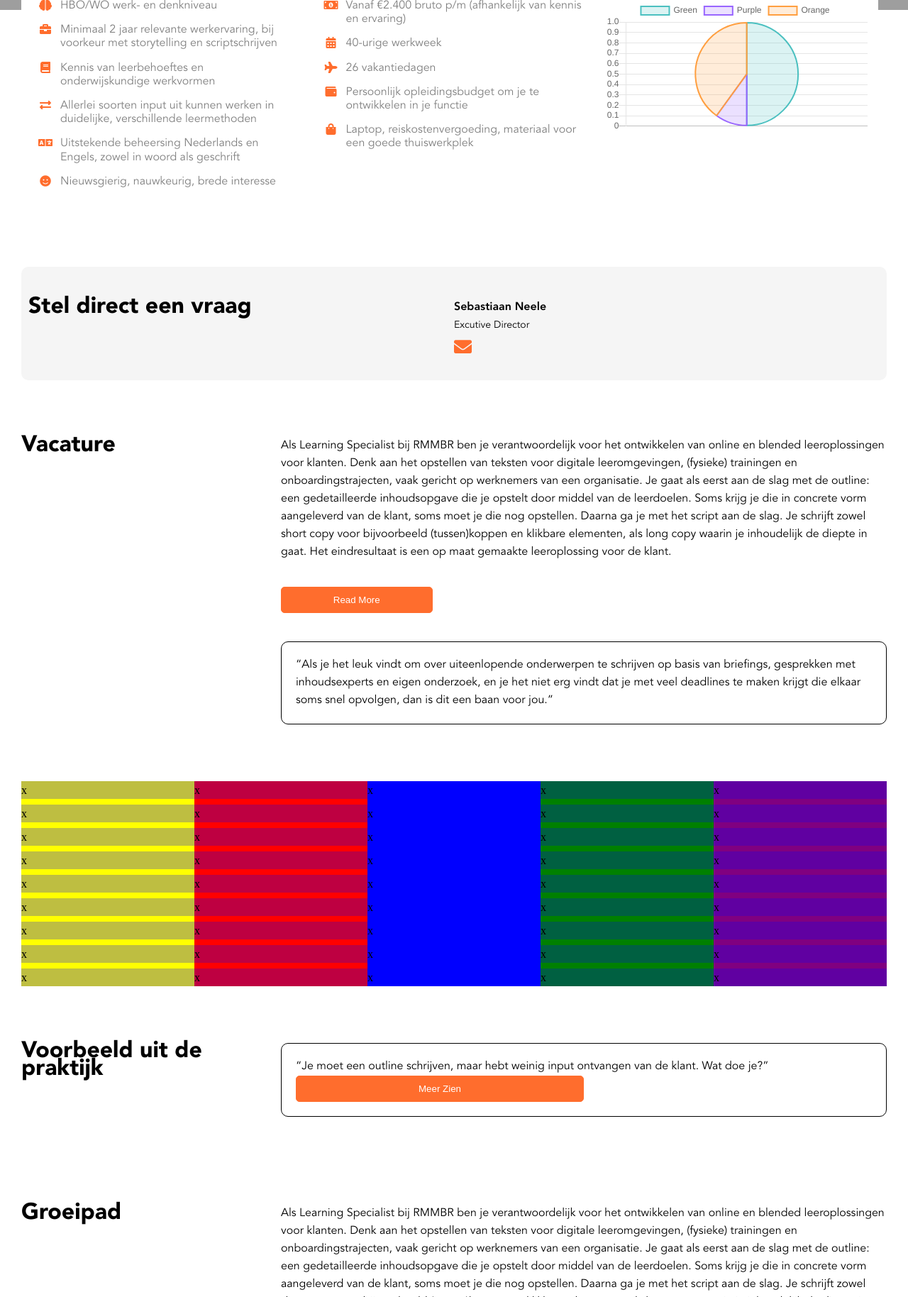
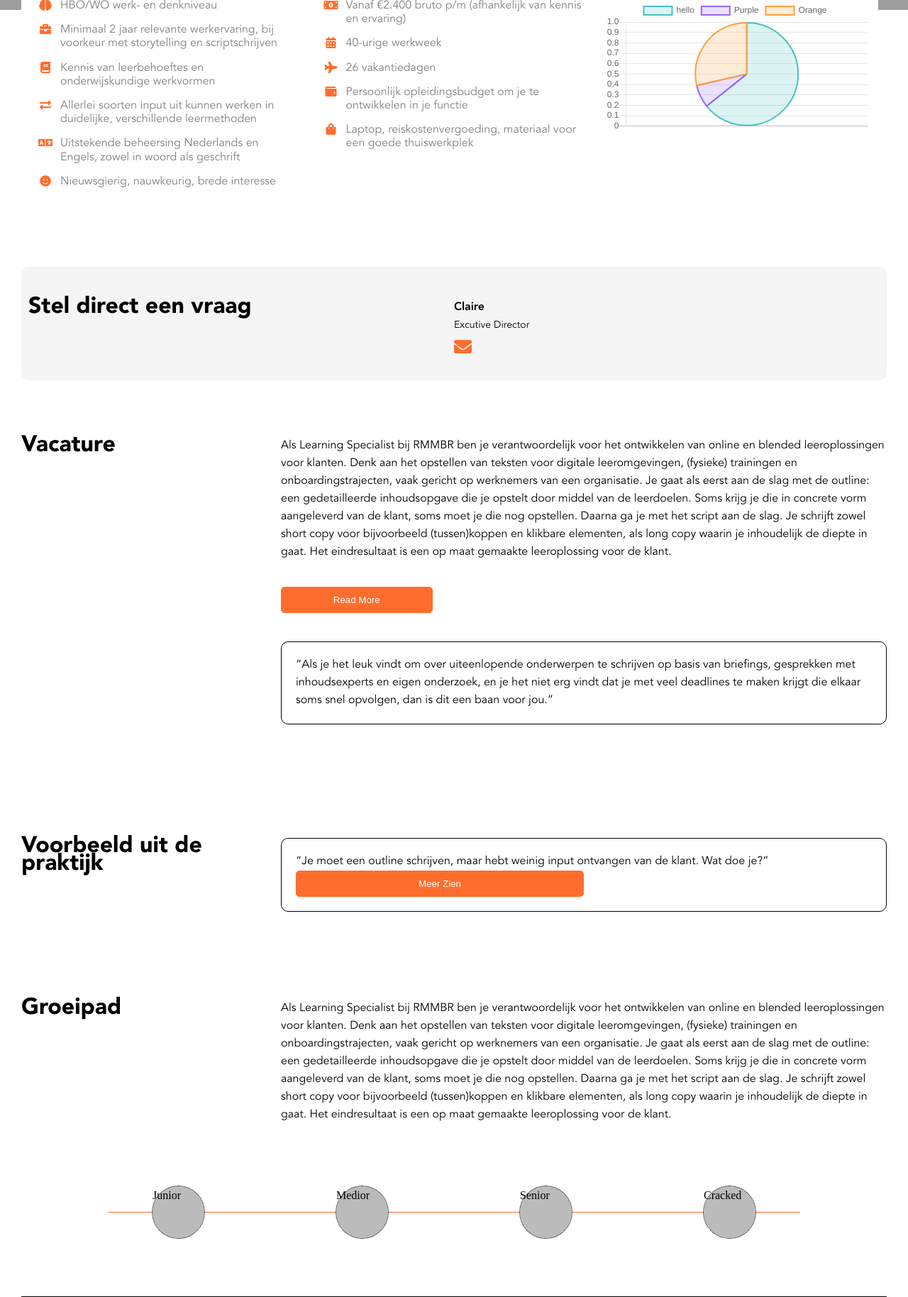
Before and after one commit to SamBaramesi/inBrain, a PHP site: page / in a window 1280 px wide. Shown: the part 621-2449 px from the top of the page at 71% size. Run offline with PHP 8.4, Linux system fonts and the light colour scheme; some libraries are stand-ins or nearby versions; grey boxes are pictures that could not be loaded.

Commit message:
Calendar Update + small adjustments

```diff
--- a/assets/scripts/calendar.js
+++ b/assets/scripts/calendar.js
@@ -1,28 +1,80 @@
-const buttonR = document.getElementById("btnR");
-const buttonL = document.getElementById("btnL");
-const container = document.querySelector(".container");
-let positionX = 0;
+// const buttonR = document.getElementById("btnR");
+// const buttonL = document.getElementById("btnL");
+// const container = document.querySelector(".container");
+// let positionX = 0;
 
-document.getElementById("btnL").disabled = true;
+// document.getElementById("btnL").disabled = true;
 
-buttonR.addEventListener("click", () => {
-    positionX = positionX - 100;
-    container.style.transform = `translateX(${positionX}vw)`;
-    if (positionX === -400) {
-        document.getElementById("btnR").disabled = true;
+// buttonR.addEventListener("click", () => {
+//     positionX = positionX - 100;
+//     container.style.transform = `translateX(${positionX}vw)`;
+//     if (positionX === -400) {
+//         document.getElementById("btnR").disabled = true;
+//     }
+//     if (positionX != 0) {
+//         document.getElementById("btnL").disabled = false;
+//     }
+// })
+
+// buttonL.addEventListener("click", () => {
+//     positionX = positionX + 100;
+//     container.style.transform = `translateX(${positionX}vw)`;
+//     if (positionX === 0) {
+//         document.getElementById("btnL").disabled = true;
+//     }
+//     if (positionX != - 400) {
+//         document.getElementById("btnR").disabled = false;
+//     }
+// })
+
+// let ec = new EventCalendar(document.getElementById('ec'), {
+//     view: 'timeGridWeek',
+//     events: [
+//         // ec.setOption('slotDuration', '01:00')
+//     ]
+// });
+
+let ec = new EventCalendar(document.getElementById('ec'), {
+    view: 'timeGridDay',
+    height: '80vh',
+    headerToolbar: {
+        start: 'prev',
+        center: 'title',
+        end: 'next'
+    },
+    scrollTime: '08:00:00',
+    events: createEvents(),
+    dayMaxEvents: true,
+    nowIndicator: true,
+    selectable: true
+});
+
+function createEvents() {
+    let days = [];
+    for (let i = 0; i < 7; ++i) {
+        let day = new Date();
+        let diff = i - day.getDay();
+        day.setDate(day.getDate() + diff);
+        days[i] = day.getFullYear() + "-" + _pad(day.getMonth() + 1) + "-" + _pad(day.getDate());
     }
-    if (positionX != 0) {
-        document.getElementById("btnL").disabled = false;
-    }
-})
 
-buttonL.addEventListener("click", () => {
-    positionX = positionX + 100;
-    container.style.transform = `translateX(${positionX}vw)`;
-    if (positionX === 0) {
-        document.getElementById("btnL").disabled = true;
-    }
-    if (positionX != - 400) {
-        document.getElementById("btnR").disabled = false;
-    }
-})
+    return [
+        { start: days[0] + " 00:00", end: days[0] + " 09:00", resourceId: 1, display: "background" },
+        { start: days[1] + " 12:00", end: days[1] + " 14:00", resourceId: 2, display: "background" },
+        { start: days[2] + " 17:00", end: days[2] + " 24:00", resourceId: 1, display: "background" },
+        { start: days[0] + " 10:00", end: days[0] + " 14:00", resourceId: 1, title: "The calendar can display background and regular events", color: "#FE6B64" },
+        { start: days[1] + " 16:00", end: days[2] + " 08:00", resourceId: 2, title: "An event may span to another day", color: "#B29DD9" },
+        { start: days[2] + " 09:00", end: days[2] + " 13:00", resourceId: 2, title: "Events can be assigned to resources and the calendar has the resources view built-in", color: "#779ECB" },
+        { start: days[3] + " 14:00", end: days[3] + " 20:00", resourceId: 1, title: "", color: "#FE6B64" },
+        { start: days[3] + " 15:00", end: days[3] + " 18:00", resourceId: 1, title: "Overlapping events are positioned properly", color: "#779ECB" },
+        { start: days[5] + " 10:00", end: days[5] + " 16:00", resourceId: 2, titleHTML: "You have complete control over the <i><b>display</b></i> of events…", color: "#779ECB" },
+        { start: days[5] + " 14:00", end: days[5] + " 19:00", resourceId: 2, title: "…and you can drag and drop the events!", color: "#FE6B64" },
+        { start: days[5] + " 18:00", end: days[5] + " 21:00", resourceId: 2, title: "", color: "#B29DD9" },
+        { start: days[1], end: days[3], resourceId: 1, title: "All-day events can be displayed at the top", color: "#B29DD9", allDay: true }
+    ];
+}
+
+function _pad(num) {
+    let norm = Math.floor(Math.abs(num));
+    return (norm < 10 ? '0' : '') + norm;
+}
--- a/assets/scripts/functions.js
+++ b/assets/scripts/functions.js
@@ -2,7 +2,7 @@ function readMore() {
     let moreText = document.getElementById("more");
     let btnText = document.getElementById("myBtn");
 
-        if (moreText.style.display == "none"){
+        if (moreText.style.display === "none" || !moreText.style.display){
             moreText.style.display = "inline";
             btnText.innerHTML = "Read Less";
         } else {
@@ -16,7 +16,7 @@ function readMoreDiv() {
     var btn = document.getElementById("showMoreBtn");
     var showMore = document.getElementById("showMore");
 
-    if (showMore.style.display === "none") {
+    if (showMore.style.display === "none" || !showMore.style.display) {
         showMore.style.display = "inline";
         btn.innerHTML = "Minder Zien";
     } else {
--- a/facature.json
+++ b/facature.json
@@ -186,8 +186,8 @@
                                 "objectContent": [
                                     {
                                         "id": 1,
-                                        "label": "Green",
-                                        "value": 50
+                                        "label": "hello",
+                                        "value": 90
                                     },
                                     {
                                         "id": 2,
@@ -220,7 +220,7 @@
                         "objectValue": [
                             {
                                 "id": 1,
-                                "contactName": "Sebastiaan Neele",
+                                "contactName": "Claire",
                                 "contactTitle": "Excutive Director",
                                 "contactEmail": "Info@inbrain.nl"
                             }
@@ -633,7 +633,7 @@
             {
                 "id": 8,
                 "sectionName": "video",
-                "sectionContent": "<iframe src=\"https://www.youtube.com/embed/vgqG3ITMv1Q\" title=\"YouTube video player\" frameborder=\"0\" allow=\"accelerometer; autoplay; clipboard-write; encrypted-media; gyroscope; picture-in-picture; web-share\" allowfullscreen></iframe>"
+                "sectionContent": "<iframe src=\"https://www.youtube.com/embed/lcKaqoh0GJI\" title=\"YouTube video player\" frameborder=\"0\" allow=\"accelerometer; autoplay; clipboard-write; encrypted-media; gyroscope; picture-in-picture; web-share\" allowfullscreen></iframe>"
             },
             {
                 "id": 9,
--- a/index.html
+++ b/index.html
@@ -9,6 +9,8 @@
     <script src="https://cdn.jsdelivr.net/npm/chart.js@2.9.3/dist/Chart.min.js"></script>
     <script src="https://ajax.googleapis.com/ajax/libs/jquery/3.6.3/jquery.min.js"></script>
     <link rel="stylesheet" href="https://use.fontawesome.com/releases/v5.14.0/css/all.css">
+    <link rel="stylesheet" href="https://cdn.jsdelivr.net/npm/@event-calendar/build@0.16.1/event-calendar.min.css">
+    <script src="https://cdn.jsdelivr.net/npm/@event-calendar/build@0.16.1/event-calendar.min.js"></script>
     <title>Werken Bij!</title>
 </head>
 
@@ -53,12 +55,42 @@
         <section id="quote"></section>
 
         <!-- Calendar Section -->
-        <section class="calendar">
-            <button id="btnL">Prev Day</button>
-            <button id="btnR">Next Day</button>
-            <div class="container">
-                <div class="agenda" style="background-color: yellow;">
-                    <div class="flex">
+        <section class="calendar"><div class="container" id="ec"></section>
+
+        <!-- practicalExample Section -->
+        <section id="practicalExample" style="margin-top: 10vh; min-height: 18.5vh;"></section>
+
+        <!-- careerGrowth Section -->
+        <section><div id="careerGrowth"></div></section>
+
+        <!-- Video Section -->
+        <section id="video"></section>
+
+        <!-- Work With Us Section -->
+        <section id="workWithUs"></section>
+    </div>
+
+    <script src="assets/scripts/pie-chart.js"></script>
+    <script src="assets/scripts/calendar.js"></script>
+    <script src="assets/scripts/functions.js"></script>
+    <script src="assets/scripts/objects/summery.js"></script>
+    <script src="assets/scripts/objects/banner.js"></script>
+    <script src="assets/scripts/objects/navBar.js"></script>
+    <script src="assets/scripts/objects/contact.js"></script>
+    <script src="assets/scripts/objects/vacancy.js"></script>
+    <script src="assets/scripts/objects/quote.js"></script>
+    <script src="assets/scripts/objects/practicalExample.js"></script>
+    <script src="assets/scripts/objects/careerGrowth.js"></script>
+    <script src="assets/scripts/objects/video.js"></script>
+    <script src="assets/scripts/objects/workWithUs.js"></script>
+</body>
+
+</html>
+
+
+
+<!-- class="agenda" style="background-color: yellow;" -->
+                    <!-- <div class="flex">
                         <div>x</div>
                         <div>x</div>
                         <div>x</div>
@@ -121,36 +153,4 @@
                         <div>x</div>
                         <div>x</div>
                     </div>
-                </div>
-            </div>
-        </section>
-
-        <!-- practicalExample Section -->
-        <section id="practicalExample" style="margin-top: 10vh; min-height: 18.5vh;"></section>
-
-        <!-- careerGrowth Section -->
-        <section><div id="careerGrowth"></div></section>
-
-        <!-- Video Section -->
-        <section id="video"></section>
-
-        <!-- Work With Us Section -->
-        <section id="workWithUs"></section>
-    </div>
-
-    <script src="assets/scripts/pie-chart.js"></script>
-    <script src="assets/scripts/calendar.js"></script>
-    <script src="assets/scripts/functions.js"></script>
-    <script src="assets/scripts/objects/summery.js"></script>
-    <script src="assets/scripts/objects/banner.js"></script>
-    <script src="assets/scripts/objects/navBar.js"></script>
-    <script src="assets/scripts/objects/contact.js"></script>
-    <script src="assets/scripts/objects/vacancy.js"></script>
-    <script src="assets/scripts/objects/quote.js"></script>
-    <script src="assets/scripts/objects/practicalExample.js"></script>
-    <script src="assets/scripts/objects/careerGrowth.js"></script>
-    <script src="assets/scripts/objects/video.js"></script>
-    <script src="assets/scripts/objects/workWithUs.js"></script>
-</body>
-
-</html>
+                </div> -->
--- a/style.css
+++ b/style.css
@@ -668,3 +668,7 @@ iframe {
         margin-bottom: 10vh;
     }
 }
+
+#ec {
+    font-family: "AvenirBlack";
+}
```
